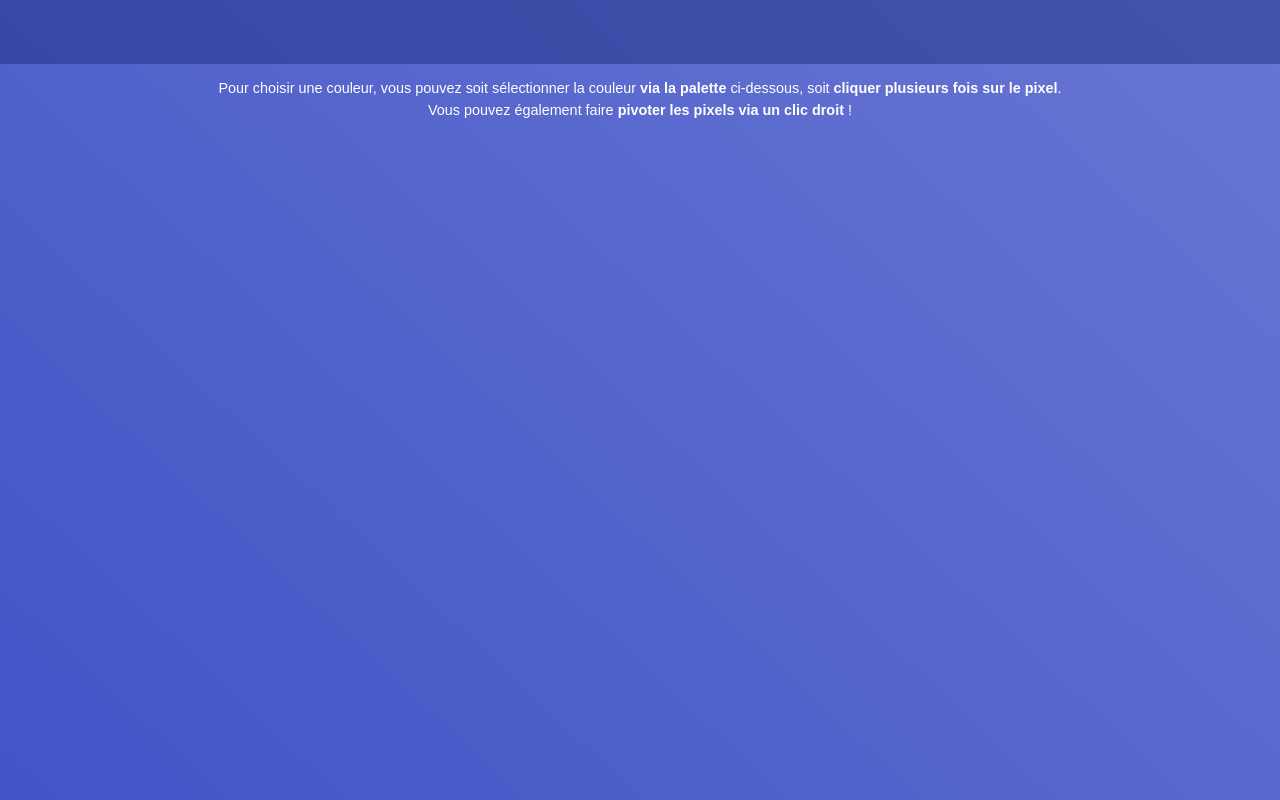
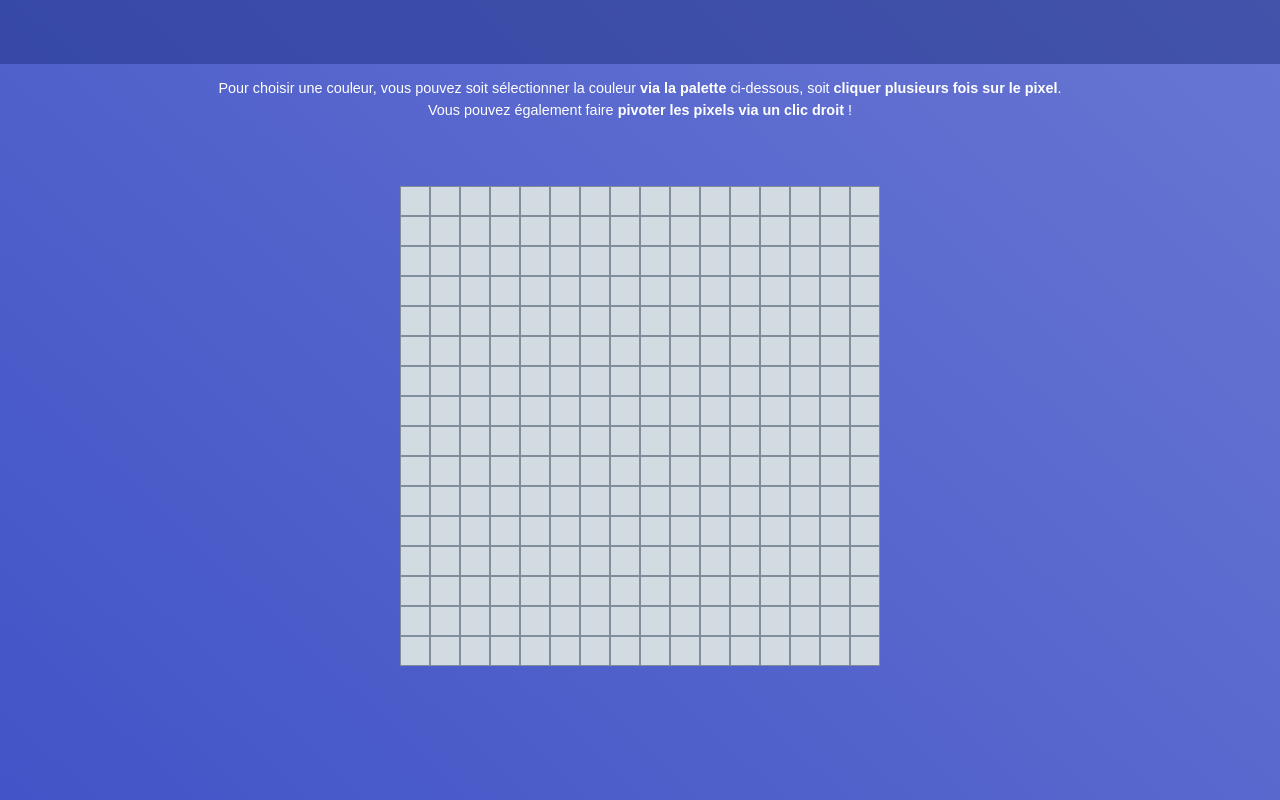
Before and after one commit to DarkGrafiks/Pixel-art, a website: page index.html in a window 1280 px wide. Drawn offline with Linux system fonts and the light colour scheme.

Commit message:
Grid generation

```diff
--- a/app.js
+++ b/app.js
@@ -0,0 +1,49 @@
+class PixelArtCanvas {
+  constructor(config) {
+    this.container = document.getElementById('canvas');
+    this.gridLineSize = 16;
+    this.pixelSize = 30;
+    this.pixelColorBase = 1;
+  }
+
+  init() {
+    // Pixels grid generation
+    this.generateGrid();
+
+    // Grid dimensions personnalisation
+
+    // Color change on pixels click
+
+    // Select colors interface generation
+
+    // Interaction between select colors interface with click on pixel
+
+
+  }
+
+  /**
+   * Grid generation
+   */
+  generateGrid() {
+    const gridSize = this.gridLineSize*this.gridLineSize;
+
+    // Add width dimension to contains good pixels number by line
+    this.container.style.width = (this.pixelSize*this.gridLineSize)+'px';
+
+    // Pixels construction
+    for(let i=0; i<gridSize; i++) {
+      const pixel = document.createElement('div');
+
+      pixel.className = 'pixel';
+      pixel.dataset.pixelColor = this.pixelColorBase; // Add data attribute to change pixel color
+      pixel.style = `width: ${this.pixelSize}px; height: ${this.pixelSize}px`;
+
+      this.container.append(pixel);
+    }
+
+  }
+}
+
+const myPixelArt = new PixelArtCanvas();
+
+window.addEventListener("DOMContentLoaded", () => myPixelArt.init());
--- a/scss/layouts/_global.scss
+++ b/scss/layouts/_global.scss
@@ -4,7 +4,7 @@
 }
 
 body {
-  height: 100vh;
+  min-height: 100vh;
   font-family: sans-serif;
   background-color: $color-primary;
   background-image: linear-gradient(43deg, $color-primary 0%, color.scale($color-primary, $lightness: 20%) 100%);
```
Also changed, not shown: public/css/style.css, 1 other file.
